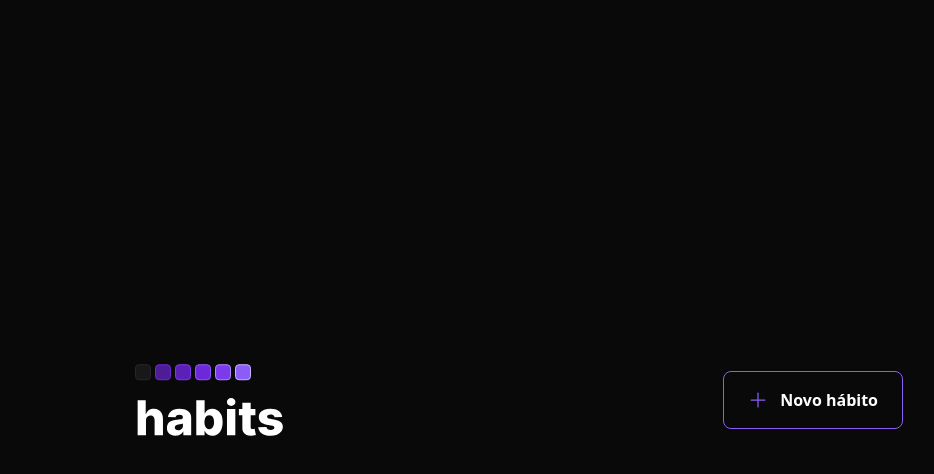
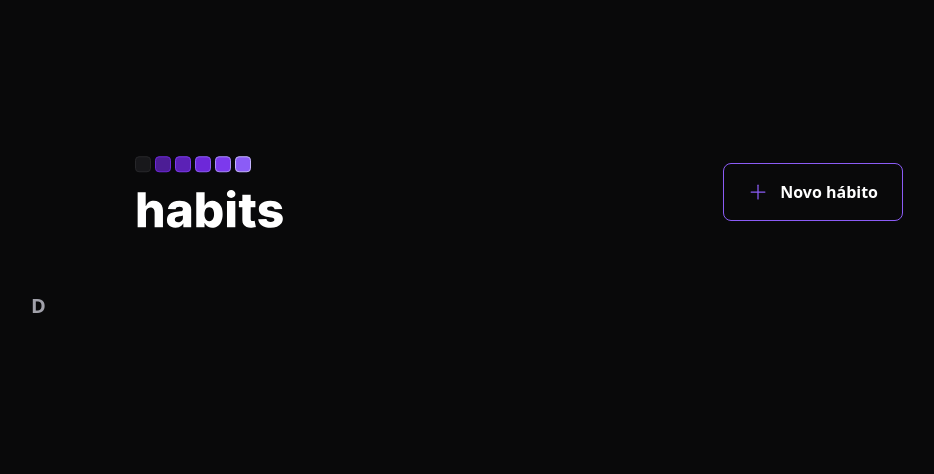
Before and after one commit to danilocdesousa/one-step-every-day, a React (Vite) app in the folder web/: page / in a window 1280 px wide. Shown: the top 474 px of the page, without its empty margins (121-1055 px from the left). Built offline with nearby package versions, Linux system fonts and the light colour scheme.

Commit message:
Create daily habits chart

```diff
--- a/web/src/App.tsx
+++ b/web/src/App.tsx
@@ -1,4 +1,5 @@
 import { Header } from "./components/Header";
+import { SummaryTable } from "./components/SummaryTable";
 import "./styles/global.css";
 // import { Habit } from "./components/Habit";
 
@@ -7,6 +8,7 @@ export function App() {
     <div className="w-screen h-screen flex justify-center items-center">
       <div className="w-full max-w-5xl px-6 flex flex-col gap-16">
         <Header />
+        <SummaryTable />
       </div>
     </div>
   );
--- /dev/null
+++ b/web/src/components/SummaryTable.tsx
@@ -0,0 +1,11 @@
+export function SummaryTable() {
+  return (
+    <div className="w-full flex">
+      <div className="grid grid-rows-7 grid-flow-column gap-3">
+        <div className="text-zinc-400 text-xl h-10 w-10 font-bold justify-center items-center">
+          D
+        </div>
+      </div>
+    </div>
+  );
+}
--- a/web/tailwind.config.cjs
+++ b/web/tailwind.config.cjs
@@ -5,6 +5,9 @@ module.exports = {
     extend: {
       colors: {
         dark: "#09090A",
+        gridTemplateRows: {
+          7: "repeat(7, minmax(0, 1fr))",
+        },
       },
     },
   },
```
